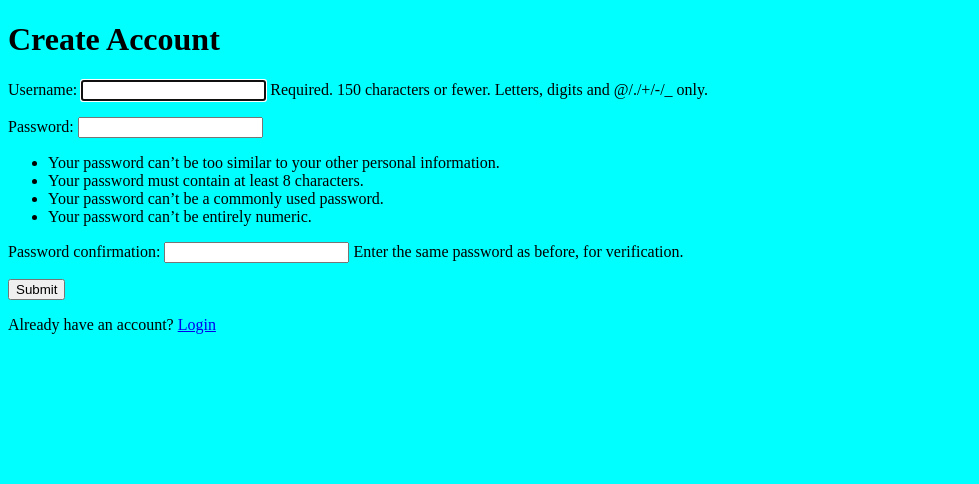
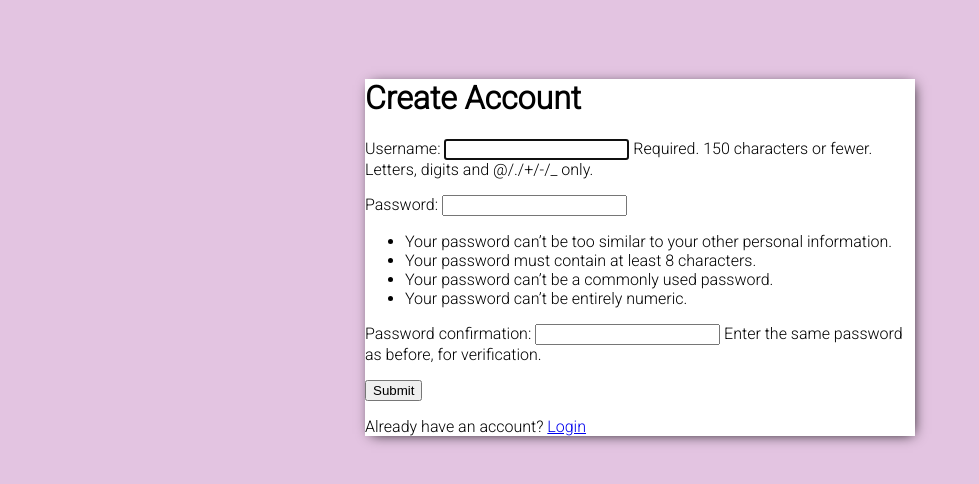
Before and after one commit to kevinmcsherry/P4_Shop_list, a Django app: page /create-account/ in a window 1280 px wide. Shown: the top 484 px of the page, without its empty margins (0-979 px from the left). Run offline with Django 3.2, Linux system fonts and the light colour scheme.

Commit message:
Adding some initial styling

```diff
--- a/shop_app/templates/shop_app/main.html
+++ b/shop_app/templates/shop_app/main.html
@@ -6,9 +6,23 @@
     <meta name="viewport" content="width=device-width, initial-scale=1.0">
     <title>Shopping List</title>
 
+    <link rel="preconnect" href="https://fonts.googleapis.com">
+<link rel="preconnect" href="https://fonts.gstatic.com" crossorigin>
+<link href="https://fonts.googleapis.com/css2?family=Lato:wght@300&family=Oswald:wght@300&family=Roboto:wght@300&display=swap" rel="stylesheet">
+
     <style>
         body {
-            background-color: aqua;
+            background-color: #e3c4e1;
+            font-family: 'Roboto', sans-serif;
+            padding-top: 50px;
+        }
+
+        .container {
+            max-width: 550px;
+            margin: auto;
+            background-color: #fff;
+            -webkit-box-shadow: 2px 2px 13px -4px rgba(0, 0, 0, 1);
+            box-shadow: 2px 2px 13px -4px rgba(0, 0, 0, 1);
         }
     </style>
 </head>
```
Also changed, not shown: db.sqlite3, shop_app/images/Groceries.jpeg (added).
